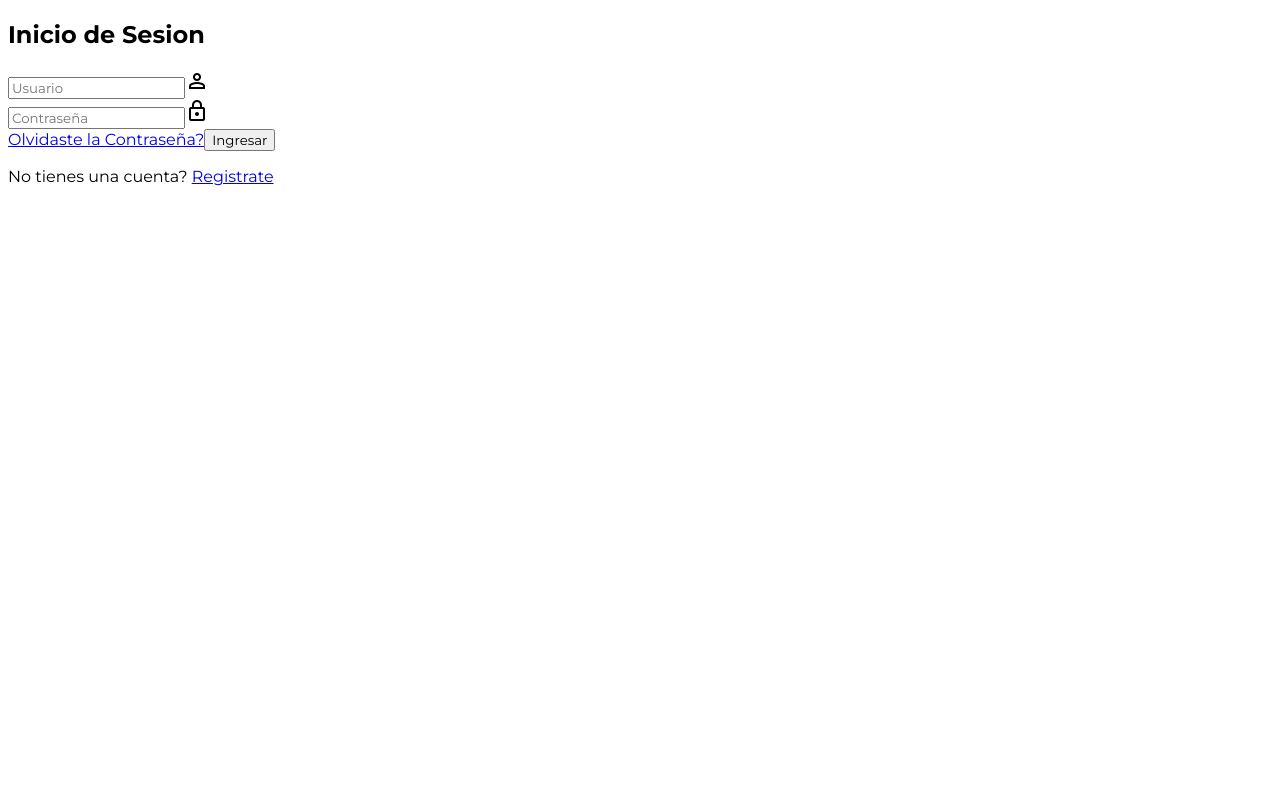
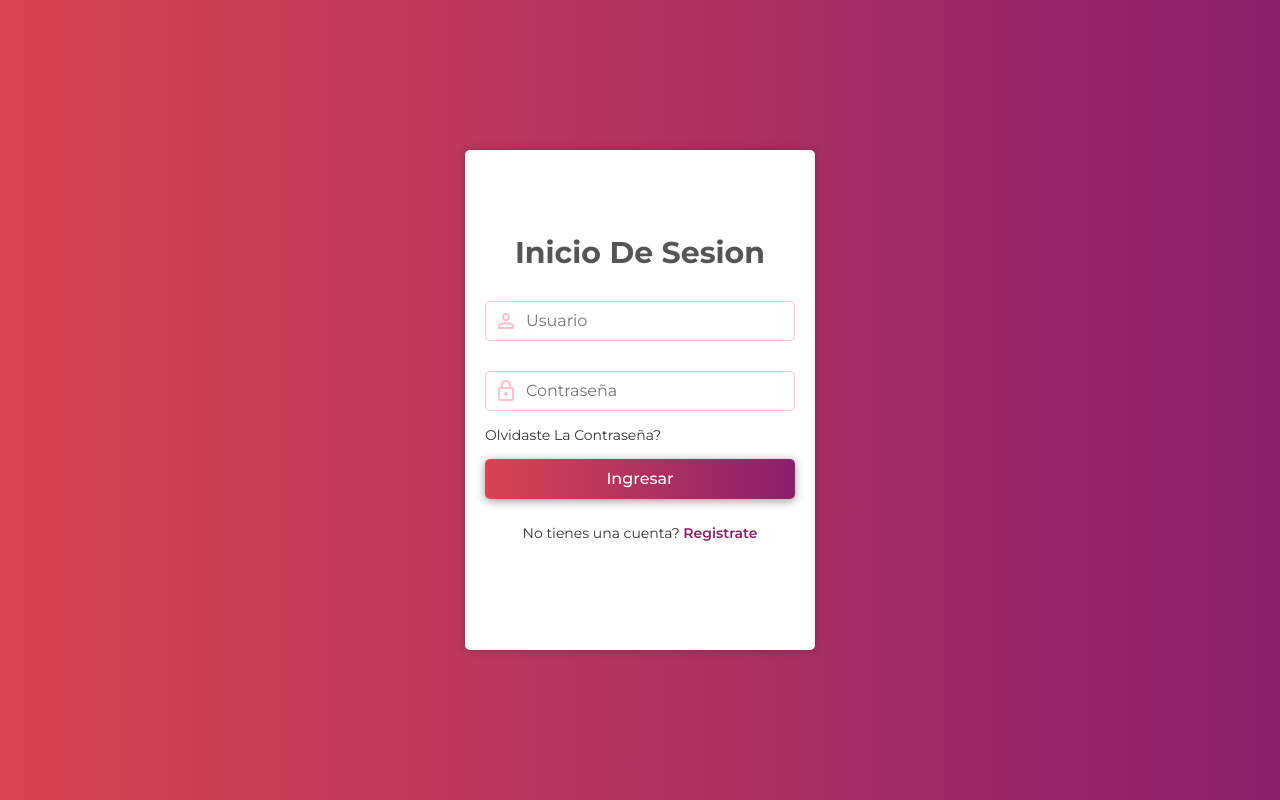
Before and after one commit to DanielAcevedoVega/proyectoConsultasMedicas, a React (Vite) app: page / in a window 1280 px wide. Built offline with nearby package versions, Linux system fonts and the light colour scheme.

Commit message:
feat: :art: Se realizo el estilo css
Se cambio un poco la estructura del html y se añadieron los estlos

```diff
--- a/src/App.jsx
+++ b/src/App.jsx
@@ -3,9 +3,9 @@ import React from 'react';
 const App = () => {
   return (
   <div className='login__container'>
+    <div className='container__form'>
+      <form action="#" className='login__form'>
       <h2 className="from__title">Inicio de Sesion</h2>
-
-    <form action="#" className='login__form'>
         <div className='input__wrapper'>
           <input type="text" placeholder='Usuario' className='input__field' required/>
           <i className="material-symbols-outlined">person</i>
@@ -15,11 +15,14 @@ const App = () => {
           <input type="password" placeholder='Contraseña' className='input__field' required/>
           <i className="material-symbols-outlined">lock</i>
         </div>
-      <a href="#" className="forgot__pass__link">Olvidaste la Contraseña?</a>
+        <div className='forgot__pass__link'>
+          <a href="#">Olvidaste la Contraseña?</a>
+        </div>
+        <button className='login__button' type='submit'>Ingresar</button>
+        <p className='signup__text'>No tienes una cuenta? <a href="#">Registrate</a></p>
+      </form>
 
-      <button className='login__button'>Ingresar</button>
-    </form>
-    <p className='signup__text'>No tienes una cuenta? <a href="#">Registrate</a></p>
+    </div>
   </div>
 
  )
--- a/src/index.css
+++ b/src/index.css
@@ -1,5 +1,139 @@
 @import url('https://fonts.googleapis.com/css2?family=Montserrat:ital,wght@0,100..900;1,100..900&display=swap');
 
 *{
+  margin: 0;
+  padding: 0;
+  box-sizing: border-box;
   font-family: "Montserrat", sans-serif;
 }
+
+:root{
+  --mainColor: #89216b;
+  --whiteColor: #ffffff;
+  --titleColor: #555555;
+  --boxColor: #333333;
+}
+
+html{
+  font-size: 62.5%;
+  scroll-behavior: smooth;
+}
+
+body{
+  background: linear-gradient(to right, #da4453, var(--mainColor));
+  font-weight: 400;
+  min-height: 100vh;
+  display: grid;
+  place-content: center;
+  overflow: hidden;
+}
+
+.login__container{
+  position: relative;
+  width: 35rem;
+  height: 50rem;
+}
+
+
+
+.container__form{
+  position: absolute;
+  top: 0;
+  left: 0;
+  display: flex;
+  align-items: center;
+  justify-content: center;
+  width: 100%;
+  height: 100%;
+  background-color: var(--whiteColor);
+  border-radius: .5rem;
+  box-shadow: 0 0 1rem 0 rgba(0 0 0 / .2);
+}
+
+.container__form h2 {
+  font-size: 3rem;
+  text-align: center;
+  text-transform: capitalize;
+  color: var(--titleColor);
+}
+
+.input__wrapper {
+  position: relative;
+  width: 31rem;
+  margin: 3rem 0;
+}
+
+.input__wrapper i{
+  position: absolute;
+  color: #ff7b8877;
+  top: 50%;
+  left: 0.9rem;
+  pointer-events: none;
+  transform: translateY(-50%);
+  text-transform: capitalize;
+  transform: all .5s ease;
+}
+
+.input__wrapper input{
+  width: 100%;
+  height: 4rem;
+  padding: 0 4rem;
+  border-radius: .5rem;
+  border: .1rem solid #ff7b8877;
+  outline: none;
+  font-size: 1.6rem;
+  color: var(--boxColor);
+}
+
+.input__field:focus{
+  border-color: #da4453;
+}
+
+.input__field:focus ~ i{
+  color: #da4453;
+}
+
+.forgot__pass__link{
+  margin: -1.5rem 0 1.5rem;
+}
+.forgot__pass__link a{
+  color: var(--boxColor);
+  text-decoration: none;
+  font-size: 1.4rem;
+  text-transform: capitalize;
+  transform: all .5s ease;
+}
+.forgot__pass__link a:hover{
+  color: var(--mainColor);
+}
+.login__button{
+  background: linear-gradient(to right, #da4453, var(--mainColor));
+  color: var(--whiteColor);
+  text-transform: capitalize;
+  width: 100%;
+  height: 4rem;
+  font-size: 1.6rem;
+  font-weight: 500;
+  outline: none;
+  border: none;
+  border-radius: .5rem;
+  cursor: pointer;
+  box-shadow: 0 .2rem 1rem rgba(0 0 0 / .4);
+}
+.signup__text{
+  text-align: center;
+  font-size: 1.4rem;
+  color: var(--boxColor);
+  margin: 2.5rem 0;
+}
+.signup__text a{
+  text-transform: capitalize;
+  color: var(--mainColor);
+  text-decoration: none;
+  font-weight: 600;
+  transition: all .5s ease;
+}
+
+.signup__text a:hover{
+  color: #da4453;
+}
```
Lines whose indentation alone changed are shown as unchanged.
